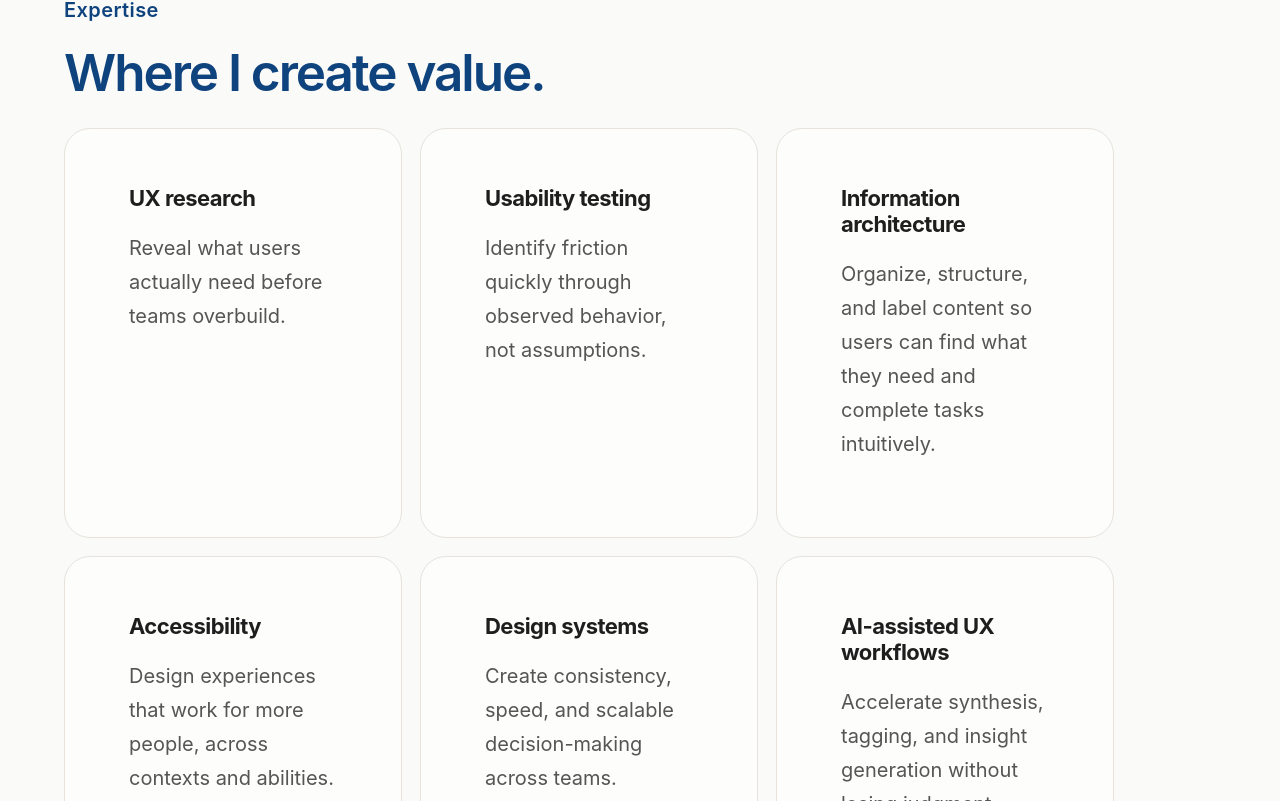
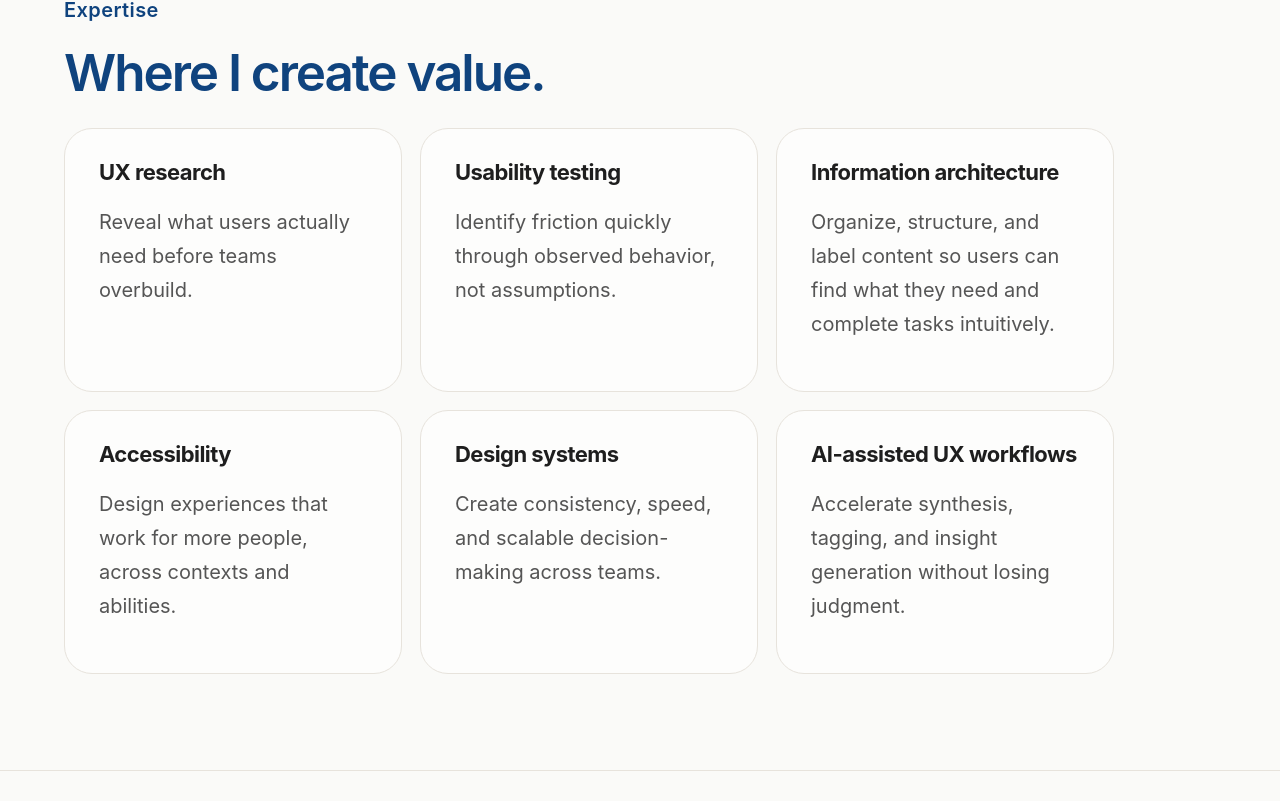
Before and after one commit to micheleroohani/michele-harper-portfolio, a React (Vite) app: page / in a window 1280 px wide. Shown: the part 2359-3160 px from the top of the page. Built offline with nearby package versions, Linux system fonts and the light colour scheme.

Commit message:
Adjust padding and border-radius for gradientCard

```diff
--- a/src/style.css
+++ b/src/style.css
@@ -198,8 +198,8 @@ p {
 }
 .gradientCard {
   border: 1px solid #e7e3dc;
-  border-radius: 26px;
-  padding: 28px 32px;
+  padding: 2px;
+  border-radius: 28px;
   background: rgba(255, 255, 255, 0.62);
 }
 
```
